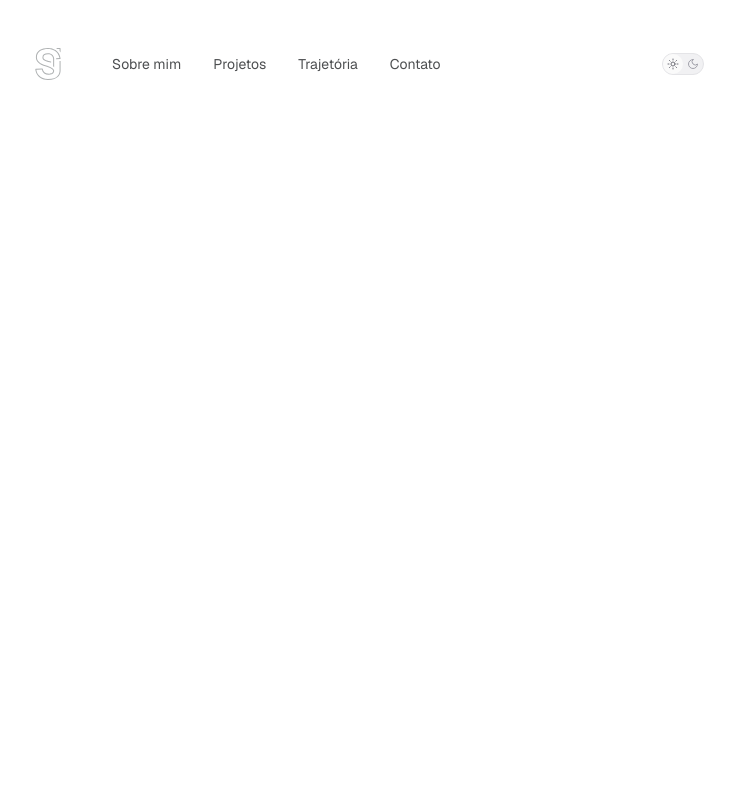
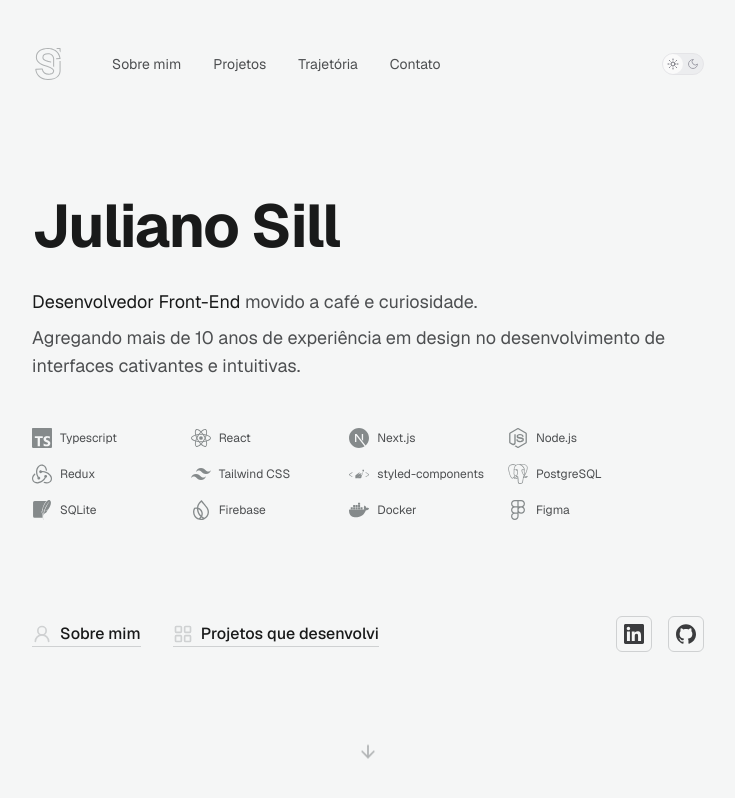
Before and after one commit to julianosill/portfolio, a Next.js app: page / in a window 1280 px wide. Shown: the whole page, without its empty margins (272-1007 px from the left). Built offline with nearby package versions, Linux system fonts and the light colour scheme; no server answers.

Commit message:
feat(hero): create hero section

```diff
--- /dev/null
+++ b/src/app/(home)/_hero/_components/smooth-link.tsx
@@ -0,0 +1,27 @@
+import { ComponentProps } from 'react'
+import { twMerge } from 'tailwind-merge'
+
+import { Animate } from '@/components/animate'
+
+interface SmoothLinkProps extends ComponentProps<'a'> {
+  delay?: number
+  duration?: number
+}
+
+export function SmoothLink({ delay, duration, ...props }: SmoothLinkProps) {
+  return (
+    <Animate
+      duration={duration}
+      delay={delay}
+      as="a"
+      className={twMerge(
+        'xs:gap-2 group flex w-fit items-center gap-1.5',
+        'text-strong font-medium underline-offset-4',
+        'border-border-100 border-b',
+        'hover:border-primary transition-colors duration-300',
+        'focus-visible:outline-primary outline-offset-2',
+      )}
+      {...props}
+    />
+  )
+}
--- /dev/null
+++ b/src/app/(home)/_hero/_components/tech-item.tsx
@@ -0,0 +1,13 @@
+import { ReactNode } from 'react'
+
+interface TechItemProps {
+  children: ReactNode
+}
+
+export function TechItem({ children }: TechItemProps) {
+  return (
+    <div className="group flex items-center gap-2 text-xs hover:cursor-default">
+      {children}
+    </div>
+  )
+}
--- /dev/null
+++ b/src/app/(home)/_hero/index.tsx
@@ -0,0 +1,80 @@
+import { ArrowDown, LayoutGrid, UserRound } from 'lucide-react'
+import { SiGithub, SiLinkedin } from 'react-icons/si'
+
+import { Animate } from '@/components/animate'
+import { Button } from '@/components/ui/button'
+
+import { SmoothLink } from './_components/smooth-link'
+import { Techs } from './techs'
+
+export function Hero() {
+  return (
+    <section className="bg-card relative overflow-hidden">
+      <div className="mx-auto flex min-h-screen w-10/12 max-w-2xl flex-col justify-center py-24">
+        <Animate
+          variant="fadeLeft"
+          as="h1"
+          className="text-strong text-4xl font-bold tracking-tight sm:pt-12 sm:text-6xl"
+        >
+          Juliano Sill
+        </Animate>
+        <div className="space-y-2 pt-6 max-sm:leading-snug sm:pt-8 sm:text-lg">
+          <Animate variant="fadeLeft" duration={0.55} delay={0.05} as="p">
+            <span className="text-strong">Desenvolvedor Front-End</span> movido
+            a café e curiosidade.
+          </Animate>
+          <Animate variant="fadeLeft" duration={0.6} delay={0.05} as="p">
+            Agregando mais de 10 anos de experiência em design no
+            desenvolvimento de interfaces cativantes e intuitivas.
+          </Animate>
+        </div>
+
+        <Techs />
+
+        <section className="max-xs:gap-8 flex flex-col justify-between pt-12 max-sm:gap-12 sm:flex-row sm:items-center sm:pt-16 md:pt-24">
+          <div className="max-xs:text-sm flex flex-wrap items-center gap-6 sm:gap-8">
+            <SmoothLink href="#about-me" duration={0.65} delay={0.2}>
+              <UserRound className="text-border-100 group-hover:text-primary xs:size-5 size-4 transition-colors" />
+              Sobre mim
+            </SmoothLink>
+            <SmoothLink href="#projects" duration={0.7} delay={0.25}>
+              <LayoutGrid className="text-border-100 group-hover:text-primary xs:size-5 size-4 transition-colors" />
+              Projetos que desenvolvi
+            </SmoothLink>
+          </div>
+
+          <div className="flex items-center gap-4">
+            <Button
+              href="https://www.linkedin.com/in/julianosill"
+              className="xs:size-9 size-8 p-0"
+              asChild
+            >
+              <Animate duration={0.75} delay={0.3} as="a">
+                <SiLinkedin className="xs:size-5 size-4" />
+                <span className="sr-only">LinkedIn</span>
+              </Animate>
+            </Button>
+            <Button
+              href="https://github.com/julianosill"
+              className="xs:size-9 size-8 p-0"
+              asChild
+            >
+              <Animate duration={0.8} delay={0.35} as="a">
+                <SiGithub className="xs:size-5 size-4" />
+                <span className="sr-only">Github</span>
+              </Animate>
+            </Button>
+          </div>
+        </section>
+      </div>
+
+      <a
+        href="#about-me"
+        aria-label="Rolar para próxima seção"
+        className="text-muted-50 hover:text-strong focus-visible:outline-primary absolute bottom-8 left-1/2 -translate-x-1/2 outline-offset-4 transition-colors"
+      >
+        <ArrowDown className="animate-bounce-slow size-5" />
+      </a>
+    </section>
+  )
+}
--- /dev/null
+++ b/src/app/(home)/_hero/techs.tsx
@@ -0,0 +1,82 @@
+import {
+  SiDocker,
+  SiFigma,
+  SiFirebase,
+  SiNextdotjs,
+  SiNodedotjs,
+  SiPostgresql,
+  SiReact,
+  SiRedux,
+  SiSqlite,
+  SiStyledcomponents,
+  SiTailwindcss,
+  SiTypescript,
+} from 'react-icons/si'
+
+import { Animate } from '@/components/animate'
+
+import { TechItem } from './_components/tech-item'
+
+export function Techs() {
+  return (
+    <Animate
+      variant="fadeLeft"
+      duration={0.65}
+      delay={0.1}
+      as="section"
+      className="grid w-fit grid-cols-2 gap-x-6 gap-y-3 pt-8 sm:grid-cols-3 sm:gap-y-4 sm:pt-12 md:grid-cols-4"
+    >
+      <TechItem>
+        <SiTypescript className="text-muted-100 xs:size-5 size-4 transition-colors group-hover:text-[#3178C6]" />
+        Typescript
+      </TechItem>
+      <TechItem>
+        <SiReact className="text-muted-100 xs:size-5 size-4 transition-colors group-hover:text-[#61DAFB]" />
+        React
+      </TechItem>
+      <TechItem>
+        <SiNextdotjs className="text-muted-100 xs:size-5 size-4 transition-colors group-hover:text-[#000000]" />
+        Next.js
+      </TechItem>
+      <TechItem>
+        <SiNodedotjs className="text-muted-100 xs:size-5 size-4 transition-colors group-hover:text-[#339933]" />
+        Node.js
+      </TechItem>
+
+      <TechItem>
+        <SiRedux className="text-muted-100 xs:size-5 size-4 transition-colors group-hover:text-[#764ABC]" />
+        Redux
+      </TechItem>
+      <TechItem>
+        <SiTailwindcss className="text-muted-100 xs:size-5 size-4 transition-colors group-hover:text-[#06B6D4]" />
+        Tailwind CSS
+      </TechItem>
+      <TechItem>
+        <SiStyledcomponents className="text-muted-100 xs:size-5 size-4 transition-colors group-hover:text-[#DB7093]" />
+        styled-components
+      </TechItem>
+
+      <TechItem>
+        <SiPostgresql className="text-muted-100 xs:size-5 size-4 transition-colors group-hover:text-[#4169E1]" />
+        PostgreSQL
+      </TechItem>
+      <TechItem>
+        <SiSqlite className="text-muted-100 xs:size-5 size-4 transition-colors group-hover:text-[#003B57]" />
+        SQLite
+      </TechItem>
+      <TechItem>
+        <SiFirebase className="text-muted-100 xs:size-5 size-4 transition-colors group-hover:text-[#FFCA28]" />
+        Firebase
+      </TechItem>
+      <TechItem>
+        <SiDocker className="text-muted-100 xs:size-5 size-4 transition-colors group-hover:text-[#2496ED]" />
+        Docker
+      </TechItem>
+
+      <TechItem>
+        <SiFigma className="text-muted-100 xs:size-5 size-4 transition-colors group-hover:text-[#F24E1E]" />
+        Figma
+      </TechItem>
+    </Animate>
+  )
+}
--- a/src/app/(home)/page.tsx
+++ b/src/app/(home)/page.tsx
@@ -1,9 +1,12 @@
 import { Menu } from '@/components/menu/menu'
+
+import { Hero } from './_hero'
 
 export default function Home() {
   return (
     <main className="relative">
       <Menu />
+      <Hero />
     </main>
   )
 }
```
